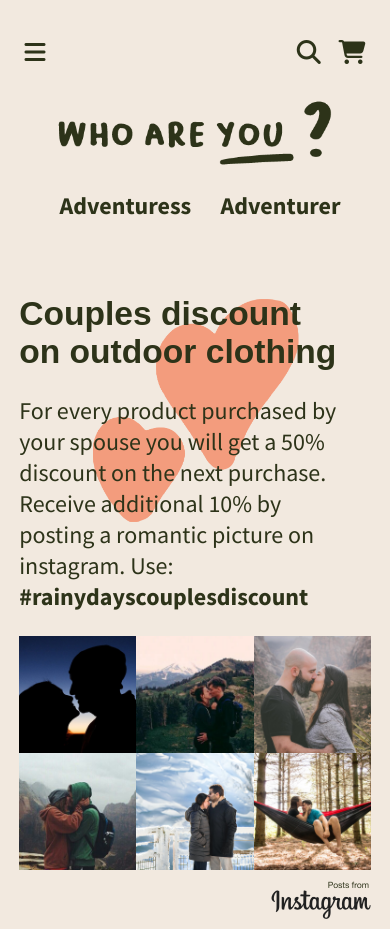
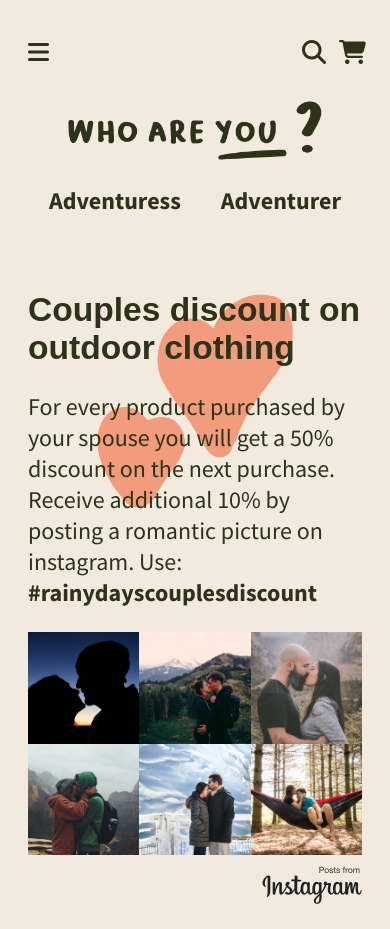
Before and after one commit to paalaleks/RainyDays_PAAL, a plain HTML site: page index.html in a window 390 px wide. Shown: the top 929 px of the page. Drawn offline with Linux system fonts and the light colour scheme.

Commit message:
much better

```diff
--- a/css/index.css
+++ b/css/index.css
@@ -24,112 +24,74 @@ h3 {
   font-weight: bold;
 }
 
-/* header  */
-
-.splashIcon {
-  width: 30%;
-  height: 30%;
-  min-width: 280px;
-  object-fit: scale-down;
-  align-self: center;
-  padding-right: 8px;
-}
-
 header {
-  /* background-color: white; */
-  margin-left: 9%;
-  margin-right: 9%;
-  margin-top: 100px;
-  margin-bottom: 50px;
   display: flex;
-  flex-wrap: wrap;
+  margin: 100px 80px 90px 80px;
   align-items: center;
 }
 
-nav {
-  flex-grow: 1;
+.splashIcon {
+  /* background-color: wheat; */
+
+  width: 27%;
+  object-fit: scale-down;
+  min-width: 260px;
+  position: relative;
+  left: 0;
+  top: 0;
+}
+
+ul li {
+  /* background-color: violet; */
+  display: inline-flex;
+  font-weight: bold;
+  white-space: nowrap;
 }
 
 ul {
+  display: inline-flex;
   padding: 0;
-  align-items: center;
-  list-style: none;
-  display: flex;
 }
 
-nav ul li {
-  text-decoration: none;
-  font-weight: bold;
-  display: inline-flex;
-  white-space: nowrap;
-}
-
-nav ul li i,
-nav ul li a {
-  padding: 5px;
-}
-
-.current {
-  opacity: 50%;
-}
-
-nav ul li:nth-of-type(1),
-nav ul li:nth-of-type(6),
-nav ul li:nth-of-type(3) {
-  margin-left: auto;
-}
-
-nav ul li .fa-bars {
+.fa-bars {
   display: none;
 }
 
-/* moving to hamburger menu */
-
-@media only screen and (max-width: 700px) {
-  .splashIcon {
-    margin-top: 20px;
-    margin: auto;
-    padding: unset;
+.adventure {
+  position: absolute;
+  left: 37.5%;
 }
 
-  nav ul li .fa-bars {
-    display: inline;
-    position: absolute;
-    top: 0;
-    left: 0;
-    margin-left: 9%;
-    margin-top: 35px;
+.adventure-1 {
+  margin-right: 25px;
+  /* background-color: steelblue; */
 }
 
-  nav {
-    align-self: flex-end;
+.pages {
+  position: absolute;
+  right: 16%;
 }
 
-  .fa-search {
-    position: absolute;
-    top: 0;
-    right: 15.5%;
-    margin-top: 35px;
+.pages a {
+  padding: 0px 6px;
+  /* background-color: aqua; */
 }
 
-  .fa-shopping-cart {
+.icons {
   position: absolute;
-    top: 0;
   right: 0;
-    margin-right: 9%;
-    margin-top: 35px;
+  margin-right: 80px;
+  /* background-color: violet; */
 }
 
-  nav ul li:nth-of-type(3),
-  nav ul li:nth-of-type(4),
-  nav ul li:nth-of-type(5) {
-    display: none;
-  }
+.icons i {
+  padding: 0px 4px 0px 8px;
+  /* background-color: silver; */
 }
 
 main {
-  margin-left: 9%;
-  margin-right: 9%;
+  margin-left: 80px;
+  margin-right: 80px;
 }
 
 .discount-section {
@@ -149,8 +111,10 @@ main {
 }
 
 .discount__text {
+  max-width: 430px;
+  min-width: 250px;
   position: relative;
-  flex: 1;
+  flex: 4;
   padding-right: 1em;
 }
 
@@ -163,7 +127,9 @@ main {
   grid-template-columns: repeat(3, 1fr);
   grid-template-rows: repeat(2, 1fr);
   width: 60em;
-  flex: 2;
+  flex: 3;
+  right: 0;
+  position: relative;
 }
 
 .insta img {
@@ -194,7 +160,21 @@ main {
   display: none;
 }
 
-@media only screen and (max-width: 977px) {
+@media only screen and (max-width: 990px) {
+  header {
+    display: block;
+  }
+
+  .adventure {
+    position: relative;
+    left: 0;
+  }
+
+  .pages {
+    position: absolute;
+    right: 20%;
+  }
+
   .discount-section {
     display: block;
   }
@@ -217,6 +197,78 @@ main {
     display: inline;
     right: 0;
     margin-top: 10px;
+  }
+
+  .discount__text {
+    max-width: 750px;
+    padding-right: unset;
+  }
+}
+
+@media only screen and (max-width: 720px) {
+  header {
+    margin: 100px 20px 20px 20px;
+    display: flex;
+    flex-direction: column;
+  }
+
+  main {
+    margin: 0px 20px 0px 20px;
+  }
+
+  nav {
+    margin: auto;
+  }
+
+  ul {
+    display: inline-block;
+  }
+
+  .adventure {
+    display: flex;
+    position: unset;
+  }
+
+  .adventure-1 {
+    margin-right: 20px;
+  }
+
+  .adventure-2 {
+    margin-left: 20px;
+  }
+
+  .pages {
+    display: none;
+  }
+
+  .fa-bars {
+    display: inline;
+    position: absolute;
+    left: 0;
+    top: 40px;
+    margin-left: 20px;
+  }
+
+  .fa-search {
+    position: absolute;
+    right: 0;
+    top: 40px;
+    margin-right: 60px;
+  }
+
+  .fa-shopping-cart {
+    position: absolute;
+    right: 0;
+    top: 40px;
+    margin-right: 20px;
+  }
+
+  .icons {
+    position: unset;
+  }
+
+  .discount__text {
+    max-width: 450px;
   }
 }
 
@@ -264,28 +316,6 @@ footer {
     width: 300px;
   }
 
-  header {
-    margin-left: 3%;
-    margin-right: 3%;
-  }
-
-  main {
-    margin-left: 3%;
-    margin-right: 3%;
-  }
-
-  .fa-shopping-cart {
-    margin-right: 5%;
-  }
-
-  .fa-search {
-    right: 16.5%;
-  }
-
-  nav ul li .fa-bars {
-    margin-left: 5%;
-  }
-
   .environment__p2 {
     display: none;
   }
--- a/index.html
+++ b/index.html
@@ -16,14 +16,20 @@
     <img src="images/Artboard 1.png" alt="Who are you?" class="splashIcon">
     <nav>
       <ul>
-          <li><a href="Adventuress.html"></a>Adventuress&nbsp;&nbsp;</li>
-          <li><a href="Adventurer.html"></a>&nbsp;&nbsp;Adventurer</li>
-          <li class="current"><a href="index.html"></a>Home&nbsp;&nbsp;</li>
-          <li><a href="About us.html"></a>&nbsp;&nbsp;About Us&nbsp;&nbsp;</li>
-          <li><a href="Contact"></a>&nbsp;&nbsp;Contact</li>
+        <div class="adventure">
+          <li class="adventure-1"><a href="Adventuress.html"></a>Adventuress</li>
+          <li class="adventure-2"><a href="Adventurer.html"></a>Adventurer</li>
+        </div>
+        <div class="pages">
+          <li class="current"><a href="index.html"></a>Home</li>
+          <li><a href="About us.html"></a>About Us</li>
+          <li><a href="Contact"></a>Contact</li>
+        </div>
+        <div class="icons">
           <li><i class="fas fa-bars"></i></li>
           <li><i class="fas fa-search"></i></li>
           <li><i class="fas fa-shopping-cart"></i></li>
+        </div>
       </ul>
     </nav>
   </header>
```
Lines whose indentation alone changed are shown as unchanged.
